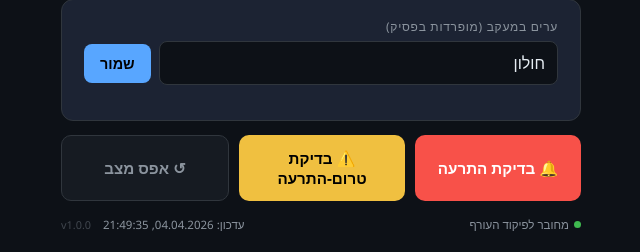
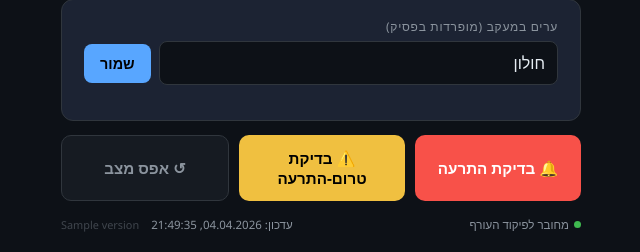
Before and after one commit to i-am-ork/red-alert-notifier, a Flask app: template templates/index.html in a window 1280 px wide. Shown: the part 783-1035 px from the top of the page, without its empty margins (319-959 px from the left). Run offline with Flask 3, Linux system fonts and the light colour scheme; the template is opened without the code that fills it: most values are stand-ins (such as "Sample title", 1, 10 or a date in 2020).

Commit message:
feat: display app version in the UI

```diff
--- a/app.py
+++ b/app.py
@@ -551,9 +551,13 @@ def api_reset():
 
 # ── HTML frontend ──────────────────────────────────────────────────────────
 
+_sha = os.environ.get("RAILWAY_GIT_COMMIT_SHA", "")
+APP_VERSION = _sha[:7] if _sha else "dev"
+
+
 @app.route("/")
 def index():
-    return render_template("index.html")
+    return render_template("index.html", version=APP_VERSION)
 
 
 if __name__ == "__main__":
--- a/templates/index.html
+++ b/templates/index.html
@@ -265,7 +265,7 @@
     </div>
     <div style="display:flex;gap:12px;align-items:center;">
       <div id="lastUpdate"></div>
-      <span style="opacity:0.4;font-size:0.68rem;">v1.0.0</span>
+      <span style="opacity:0.4;font-size:0.68rem;">{{ version }}</span>
     </div>
   </div>
 
```
